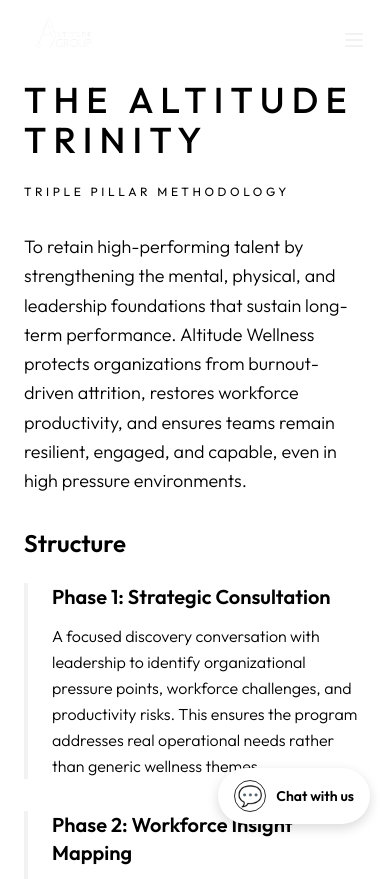
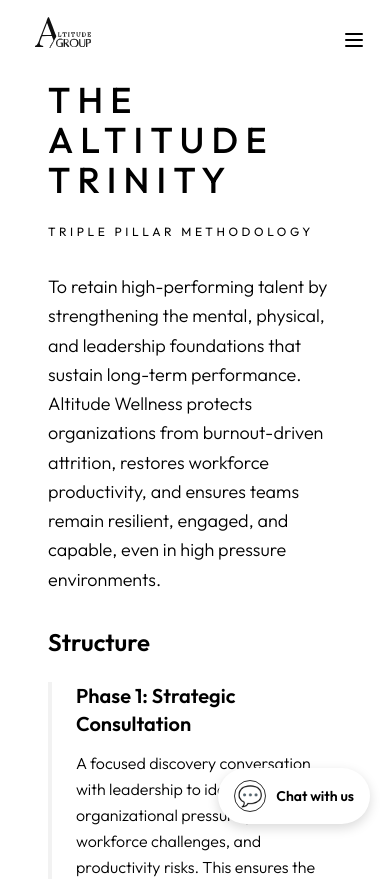
Before and after one commit to whitevolfe/altitute-recruitment, a React (Vite) app: page /packages/altitude-trinity in a window 390 px wide. Shown: the top 879 px of the page. Built offline with nearby package versions, Linux system fonts and the light colour scheme; the HTML template or start-up script is replaced by a standard one.

Commit message:
three pages dark logo added

```diff
--- a/src/components/Header.tsx
+++ b/src/components/Header.tsx
@@ -26,9 +26,15 @@ const navLinks = [
 
 const Header = () => {
   const location = useLocation();
+  const lightPages = [
+    '/wellness',
+    '/packages/altitude-trinity',
+    '/packages/movement-therapy',
+  ];
+  const isLightPage = lightPages.includes(location.pathname);
   const [scrolled, setScrolled] = useState(false);
   const [mobileOpen, setMobileOpen] = useState(false);
-  const isWellnessPage = location.pathname === '/wellness';
+
   const isTalentPage = location.pathname === '/talent';
 
   useEffect(() => {
@@ -43,7 +49,7 @@ const Header = () => {
         scrolled ? 'min-h-16' : 'min-h-20'
       } ${
         scrolled
-          ? isWellnessPage
+          ? isLightPage
             ? 'bg-white/95 backdrop-blur-md border-b border-black'
             : isTalentPage
               ? 'bg-black/95 backdrop-blur-md border-b border-white/10'
@@ -55,7 +61,7 @@ const Header = () => {
         <Link
           to='/'
           className={`flex items-center gap-3 font-display text-3xl tracking-wider ${
-            isWellnessPage
+            isLightPage
               ? 'text-black'
               : isTalentPage
                 ? 'text-white'
@@ -64,7 +70,7 @@ const Header = () => {
         >
           <img
             src={
-              isWellnessPage
+              isLightPage
                 ? '/brandlogos/8.svg'
                 : '/brandlogos/altitudegroupheroimg.png'
             }
@@ -79,7 +85,7 @@ const Header = () => {
               return (
                 <DropdownMenu key={link.href}>
                   <DropdownMenuTrigger
-                    className={`flex items-center gap-1 text-xs tracking-[0.2em] uppercase ${isWellnessPage ? 'text-black hover:text-black' : isTalentPage ? 'text-white/70 hover:text-white' : 'text-muted-foreground hover:text-foreground'} transition-colors duration-300 font-body font-medium`}
+                    className={`flex items-center gap-1 text-xs tracking-[0.2em] uppercase ${isLightPage ? 'text-black hover:text-black' : isTalentPage ? 'text-white/70 hover:text-white' : 'text-muted-foreground hover:text-foreground'} transition-colors duration-300 font-body font-medium`}
                   >
                     {link.label}
                     <ChevronDown size={12} />
@@ -103,7 +109,7 @@ const Header = () => {
               <Link
                 key={link.href}
                 to={link.href}
-                className={`text-xs tracking-[0.2em] uppercase ${isWellnessPage ? 'text-black hover:text-black' : isTalentPage ? 'text-white/70 hover:text-white' : 'text-muted-foreground hover:text-foreground'} transition-colors duration-300 font-body font-medium`}
+                className={`text-xs tracking-[0.2em] uppercase ${isLightPage ? 'text-black hover:text-black' : isTalentPage ? 'text-white/70 hover:text-white' : 'text-muted-foreground hover:text-foreground'} transition-colors duration-300 font-body font-medium`}
               >
                 {link.label}
               </Link>
@@ -112,7 +118,7 @@ const Header = () => {
         </nav>
 
         <button
-          className={`md:hidden ${isWellnessPage ? 'text-black' : isTalentPage ? 'text-white' : 'text-foreground'}`}
+          className={`md:hidden ${isLightPage ? 'text-black' : isTalentPage ? 'text-white' : 'text-foreground'}`}
           onClick={() => setMobileOpen(!mobileOpen)}
         >
           {mobileOpen ? <X size={24} /> : <Menu size={24} />}
@@ -125,7 +131,7 @@ const Header = () => {
             initial={{ opacity: 0, height: 0 }}
             animate={{ opacity: 1, height: 'auto' }}
             exit={{ opacity: 0, height: 0 }}
-            className={`md:hidden ${isWellnessPage ? 'bg-white/98 backdrop-blur-md border-b border-black' : isTalentPage ? 'bg-black/98 backdrop-blur-md border-b border-white/10' : 'bg-background/98 backdrop-blur-md border-b border-border'} overflow-hidden`}
+            className={`md:hidden ${isLightPage ? 'bg-white/98 backdrop-blur-md border-b border-black' : isTalentPage ? 'bg-black/98 backdrop-blur-md border-b border-white/10' : 'bg-background/98 backdrop-blur-md border-b border-border'} overflow-hidden`}
           >
             <div className='px-6 pb-6 pt-2'>
               {navLinks.map((link) => (
@@ -139,7 +145,7 @@ const Header = () => {
                       setMobileOpen(false);
                     }}
                     className={`block py-3 text-sm tracking-[0.15em] uppercase ${
-                      isWellnessPage
+                      isLightPage
                         ? 'text-black hover:text-black'
                         : isTalentPage
                           ? 'text-white/70 hover:text-white'
@@ -155,7 +161,7 @@ const Header = () => {
                           key={item.href}
                           to={item.href}
                           onClick={() => setMobileOpen(false)}
-                          className={`block py-2 text-sm ${isWellnessPage ? 'text-black hover:text-black' : isTalentPage ? 'text-white/70 hover:text-white' : 'text-muted-foreground hover:text-foreground'} transition-colors font-body`}
+                          className={`block py-2 text-sm ${isLightPage ? 'text-black hover:text-black' : isTalentPage ? 'text-white/70 hover:text-white' : 'text-muted-foreground hover:text-foreground'} transition-colors font-body`}
                         >
                           {item.label}
                         </Link>
--- a/src/pages/AltitudeTrinityPage.tsx
+++ b/src/pages/AltitudeTrinityPage.tsx
@@ -11,7 +11,7 @@ const AltitudeTrinityPage = () => {
     <div className='min-h-screen bg-white'>
       <Header />
       <main className='section-padding'>
-        <div className='max-w-4xl mx-auto '>
+        <div className='max-w-7xl mx-auto px-6 '>
           <ScrollReveal>
             <h1 className='text-4xl md:text-6xl font-body font-medium tracking-[0.2em] uppercase text-black mb-6 '>
               The Altitude Trinity
--- a/src/pages/MovementTherapyPage.tsx
+++ b/src/pages/MovementTherapyPage.tsx
@@ -8,7 +8,7 @@ const MovementTherapyPage = () => {
     <div className='min-h-screen bg-white'>
       <Header />
       <main className='section-padding'>
-        <div className='max-w-4xl mx-auto'>
+        <div className='max-w-7xl mx-auto px-6'>
           <ScrollReveal>
             <h1 className='text-4xl md:text-6xl font-body font-medium tracking-[0.2em] uppercase text-black mb-6'>
               Movement Therapy by Rangi Fernando
```
